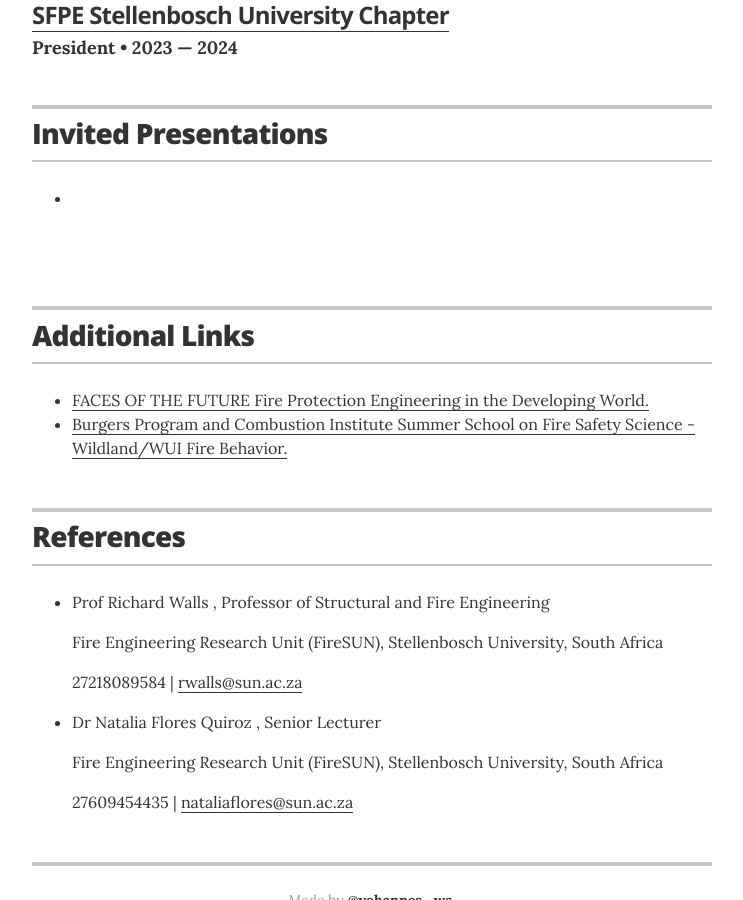
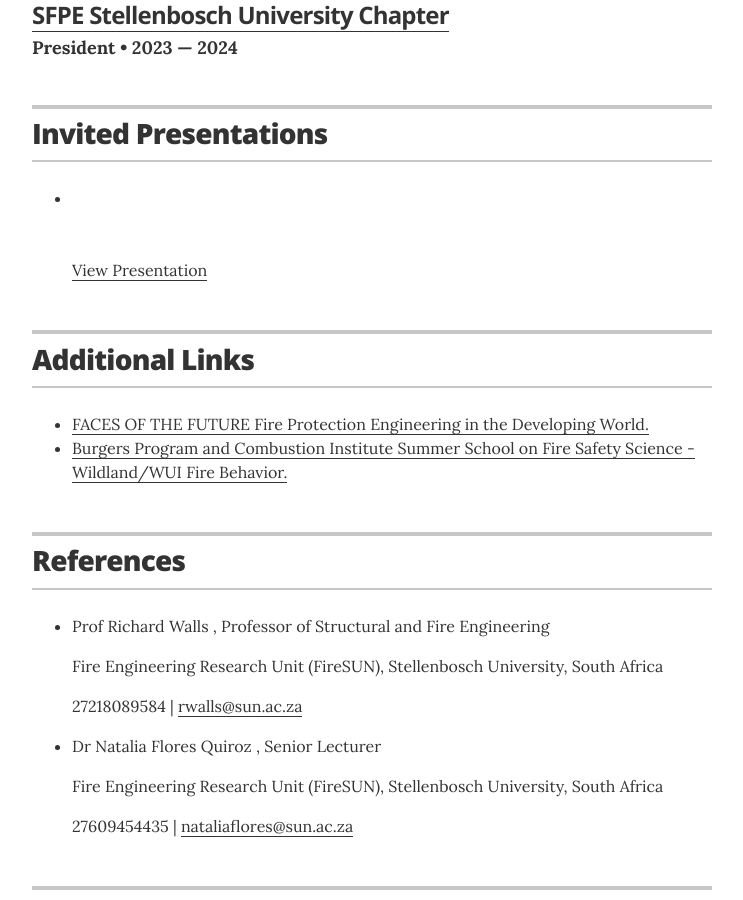
Before and after one commit to yshewalul/portfolio, a Jekyll site: the page built from index.html, in a window 1280 px wide and 900 px high, scrolled down 6496 px. Shown: the whole window, without its empty margins (268-1011 px from the left). Built offline with Jekyll 4.4.1, drawn with Linux system fonts in a browser that asks for light colours.

Commit message:
Update resume.html

```diff
--- a/_layouts/resume.html
+++ b/_layouts/resume.html
@@ -288,8 +288,8 @@
             <li>
               <strong>{{ presentation.title }}</strong><br>
               <em>{{ presentation.event }}</em><br>
-              <span>{{ presentation.date }}</span><br>
-              <a href={{ presentation.url }} itemprop="url">{{ presentation.link_text }}</a>
+              {{ presentation.date }}<br>
+              <a href="{{ presentation.url }}" itemprop="url">View Presentation</a>
             </li>
             {% endfor %}
           </ul>
```
